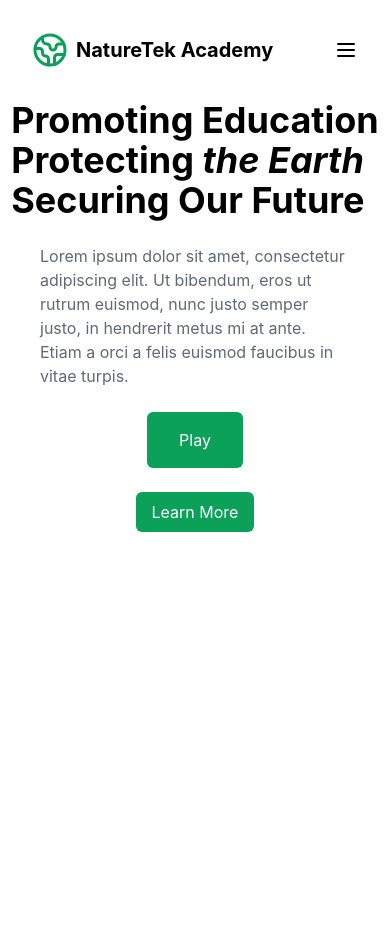
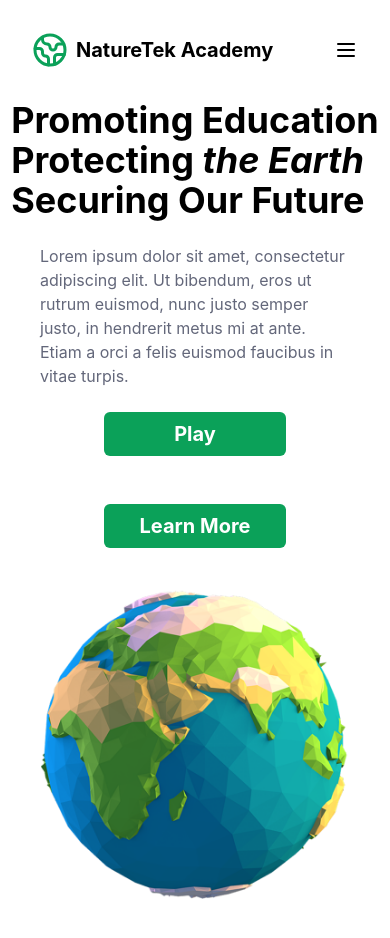
Before and after one commit to siegan-g/mega-2025-hackathon, a React (Vite) app in the folder app/: page / in a window 390 px wide. Before the commit the page ends 844 px from the top, so only its background shows below. Built offline with nearby package versions, Linux system fonts and the light colour scheme.

Commit message:
fixed mobile responsive

```diff
--- a/app/src/components/Hero.jsx
+++ b/app/src/components/Hero.jsx
@@ -1,38 +1,47 @@
 const Hero = () => {
-  const HeroButton =({label,href}) =>(
-    <button className="bg-[#0BA159] text-white px-4 py-2 w-full rounded-md">
-      <a href={href}>{label}</a>
+  const HeroButton = ({ label, href }) => (
+    <div className="flex justify-between">
+      <button className="display-block bg-[#0BA159] font-bold text-white px-4 py-2 w-full rounded-md text-xl md:text-2xl">
+        <a className="px-5 py-12" href={href}>
+          {label}
+        </a>
       </button>
+    </div>
   );
   return (
     <section id="home" className="">
-      <div className="flex flex-col gap-6 items-center justify-center w-screen">
-        <div className="text-4xl font-bold">
+      <div className="flex flex-col md:flex-row">
+        <div className="flex flex-col gap-6 items-center md:items-start justify-center md:justify-start w-screen md:py-24 md:px-12 md:w-2/3 ">
+          <div className="text-4xl md:text-7xl font-bold">
             <h2>Promoting Education</h2>
             <h2>
               Protecting <span className="inline italic">the Earth</span>
             </h2>
             <h2>Securing Our Future</h2>
           </div>
-        <div className="text-md px-10">
+          <div className="text-md md:text-lg px-10 md:px-0">
             <h3 className="text-[#63677A]">
               Lorem ipsum dolor sit amet, consectetur adipiscing elit. Ut
               bibendum, eros ut rutrum euismod, nunc justo semper justo, in
-            hendrerit metus mi at ante. Etiam a orci a felis euismod faucibus in
-            vitae turpis.
+              hendrerit metus mi at ante. Etiam a orci a felis euismod faucibus
+              in vitae turpis.
             </h3>
           </div>
-        <div>
-        <button className="bg-[#0BA159] text-white px-4 py-2 w-full rounded-md">
+          <div className="flex flex-col md:flex-row gap-12">
             <HeroButton label="Play" href="#programs" />
-        </button>
+            <HeroButton
+              label="Learn More"
+              href="#learn"
+              className="bg-[#63677A]"
+            />
           </div>
-        <div>
-          <HeroButton label="Learn More" href="#learn" className="bg-[#63677A]" />
+        </div>
+        <div className="flex md:w-1/4 items-center">
+          <img className="p-10" src="../src/assets/earth2.png" />
         </div>
       </div>
     </section>
   );
-}
+};
 
 export default Hero;
```
Also changed, not shown: app/src/assets/earth2.png (added). Lines whose indentation alone changed are shown as unchanged.
